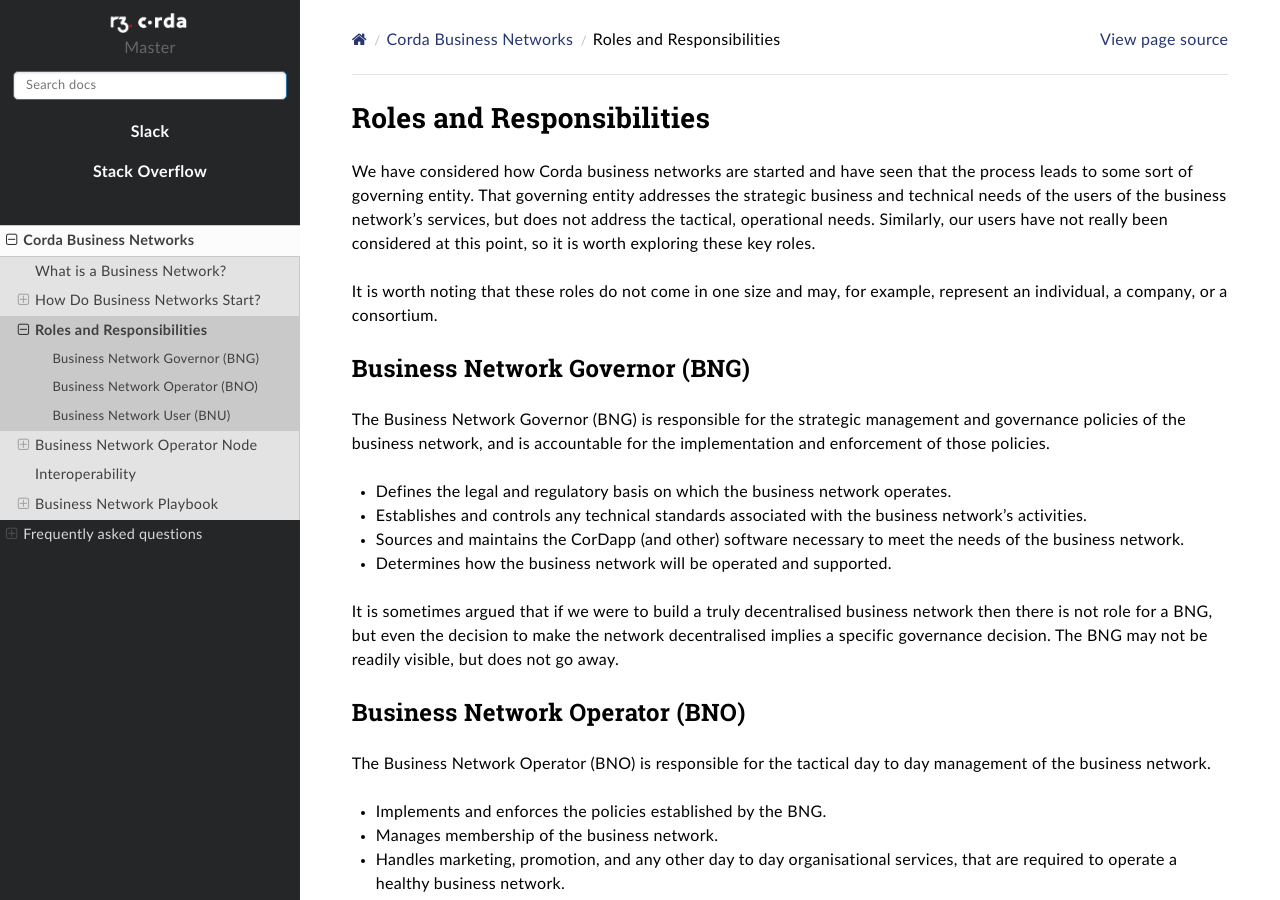
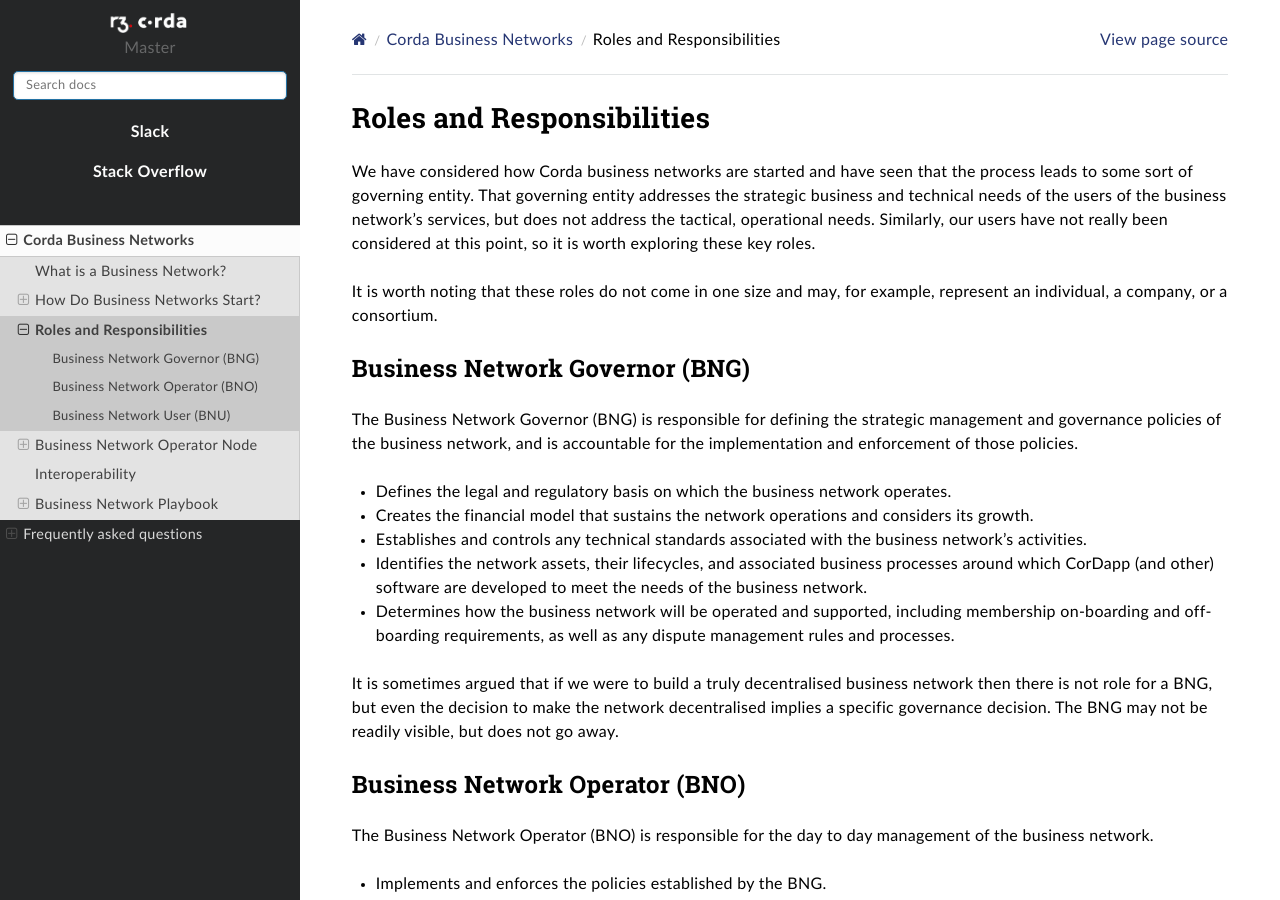
Before and after one commit to corda/corda-solutions, a Sphinx documentation site: the page built from docs/source/business-networks/roles-and-responsibilities.rst, in a window 1280 px wide and 900 px high. Built offline with Sphinx 7.4.7 and the Read the Docs theme 2.0.0, drawn with Linux system fonts in a browser that asks for light colours; some of the changed text lies outside the part shown.

Commit message:
updated BNG and BNO definitions
Updated BNG and BNO definitions per Adam comments.

```diff
--- a/docs/source/business-networks/roles-and-responsibilities.rst
+++ b/docs/source/business-networks/roles-and-responsibilities.rst
@@ -9,13 +9,14 @@
 Business Network Governor (BNG)
 ^^^^^^^^^^^^^^^^^^^^^^^^^^^^^^^
 
-The Business Network Governor (BNG) is responsible for the strategic management and governance policies of the
+The Business Network Governor (BNG) is responsible for defining the strategic management and governance policies of the
 business network, and is accountable for the implementation and enforcement of those policies.
 
 - Defines the legal and regulatory basis on which the business network operates.
+- Creates the financial model that sustains the network operations and considers its growth.
 - Establishes and controls any technical standards associated with the business network's activities.
-- Sources and maintains the CorDapp (and other) software necessary to meet the needs of the business network.
-- Determines how the business network will be operated and supported.
+- Identifies the network assets, their lifecycles, and associated business processes around which CorDapp (and other) software are developed to meet the needs of the business network.
+- Determines how the business network will be operated and supported, including membership on-boarding and off-boarding requirements, as well as any dispute management rules and processes.
 
 It is sometimes argued that if we were to build a truly decentralised business network then there is not role for
 a BNG, but even the decision to make the network decentralised implies a specific governance decision.  The BNG may
@@ -24,10 +25,10 @@
 Business Network Operator (BNO)
 ^^^^^^^^^^^^^^^^^^^^^^^^^^^^^^^
 
-The Business Network Operator (BNO) is responsible for the tactical day to day management of the business network.
+The Business Network Operator (BNO) is responsible for the day to day management of the business network.
 
 - Implements and enforces the policies established by the BNG.
-- Manages membership of the business network.
+- Manages membership of the business network, including performing the on-boarding member vetting process established by BNG.
 - Handles marketing, promotion, and any other day to day organisational services, that are required to operate a healthy
   business network.
 - Provides, or arranges for, support for problems encountered by the business network's users.
```
